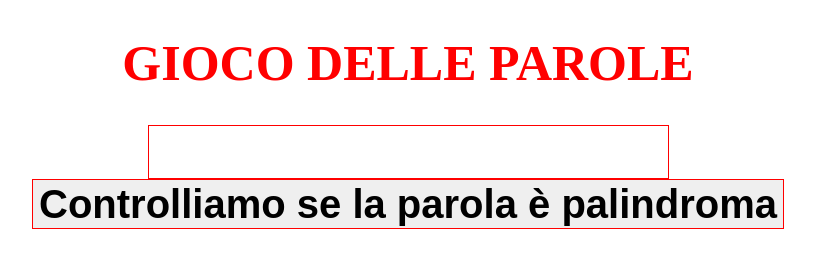
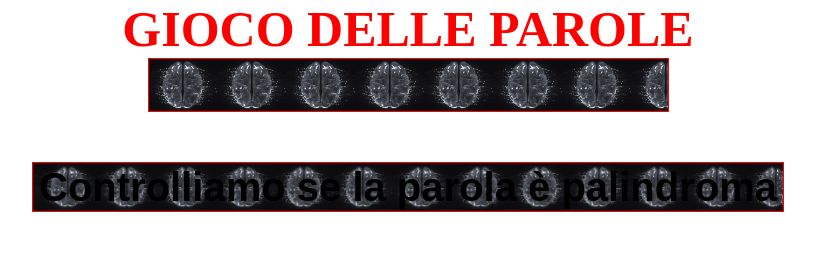
Before and after one commit to racheleterzoli/js-paliedispari, a plain HTML site: page palindromo/index.html in a window 1280 px wide. Shown: the whole page, without its empty margins (232-1047 px from the left). Drawn offline with Linux system fonts and the light colour scheme.

Commit message:
prova con animazioni css

```diff
--- a/palindromo/main.js
+++ b/palindromo/main.js
@@ -1,3 +1,4 @@
+alert("sposta il cursore del maouse e vedi cosa appare.")
 function inverti() {
 var parola =document.getElementById("check").value;
 var paroladue='';
--- a/palindromo/style.css
+++ b/palindromo/style.css
@@ -1,6 +1,14 @@
 *{
+  height: auto;
+  margin:0px;
   text-align: center;
+  background-image: url(img.jpg);
+  background-size: contain;
+  background-attachment: local;
+  opacity: 1;
 }
+
+
 #titolo {
   color:red;
   font-size: 50px;
@@ -9,6 +17,7 @@
   height: 50px;
   font-size: 40px;
   border: 1px solid red;
+  margin-bottom: 50px;
 }
 .bottone{
   height: 50px;
@@ -18,3 +27,7 @@
 #valutazione{
   font-size: 50px;
 }
+*:hover{
+  opacity:1;
+  background-image: none;
+}
```
Also changed, not shown: palindromo/index.html (+1 -0 lines), palindromo/img.jpg (added).
